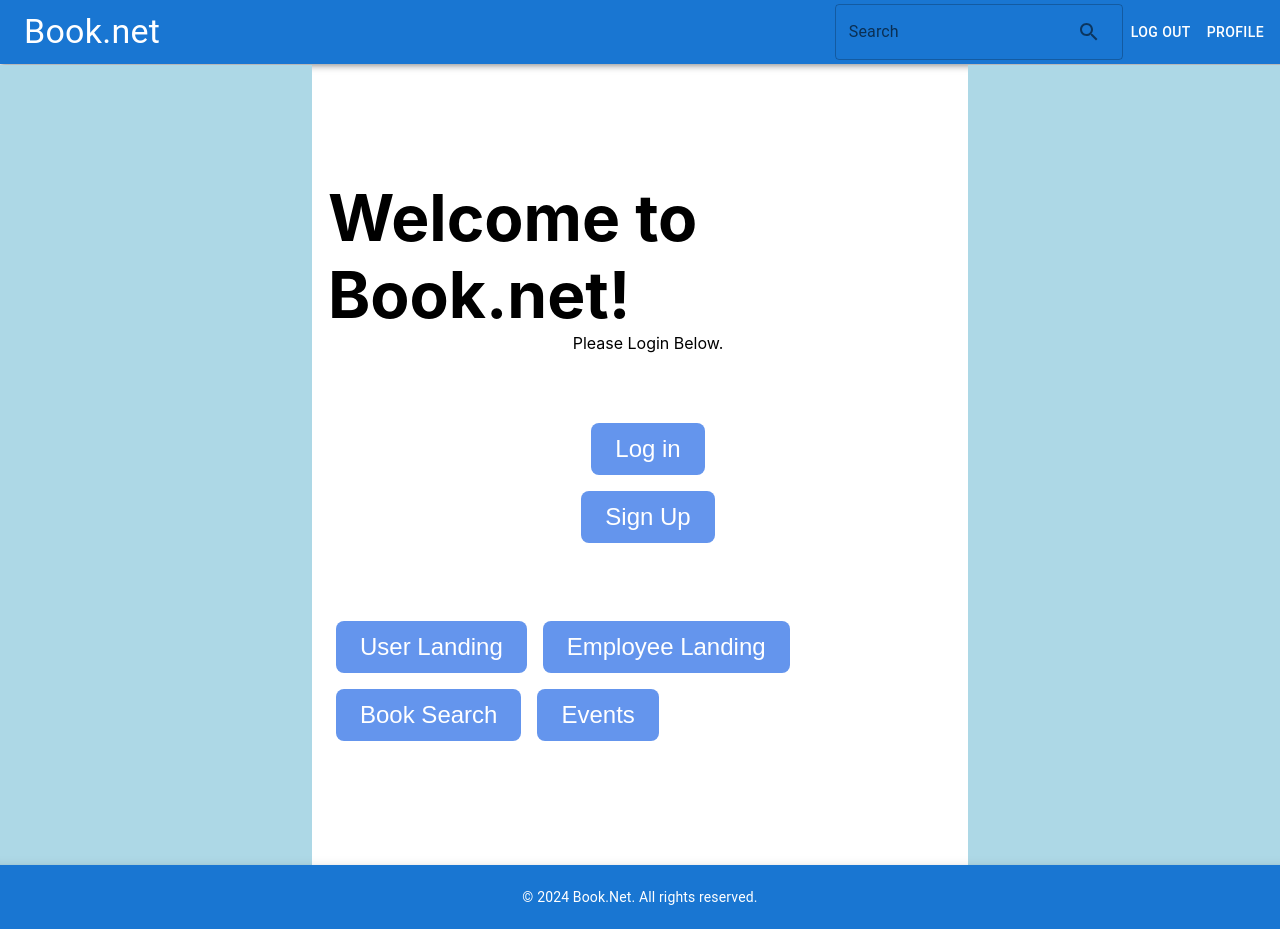
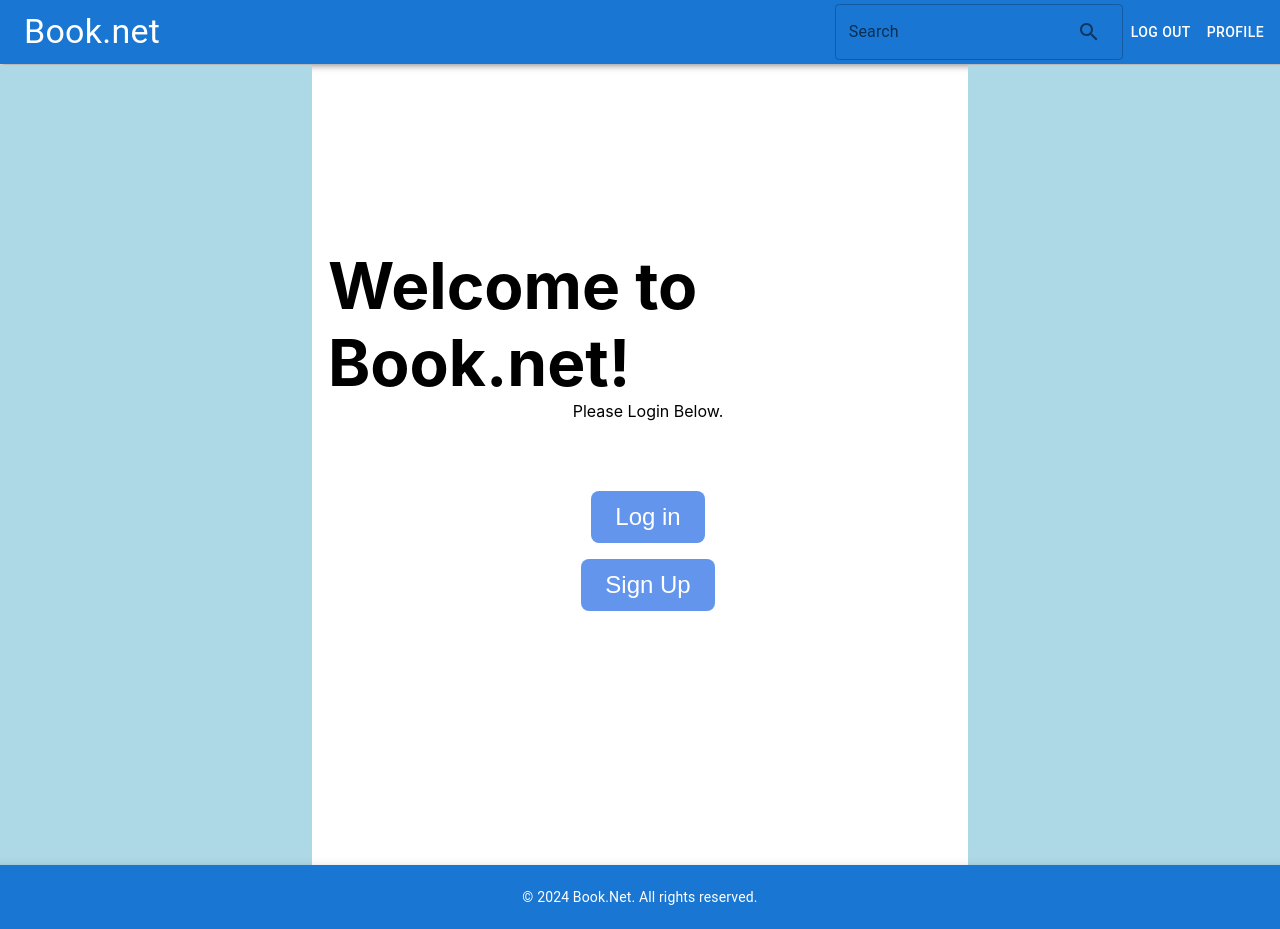
Before and after one commit to Blyndone/BookNet, a React (Create React App) app in the folder client/library-frontend/: page / in a window 1280 px wide. Built offline with nearby package versions, Linux system fonts and the light colour scheme.

Commit message:
Added Private Route for Employee only

```diff
--- a/client/library-frontend/src/App.js
+++ b/client/library-frontend/src/App.js
@@ -13,10 +13,12 @@ import CheckoutBook from "./employee/checkoutbook";
 import ReturnBook from "./employee/returnbook";
 import Profile from "./mutual/profile";
 import Events from "./mutual/events";
+import PrivateRoutes from "./utils/PrivateRoutes";
 
 function App() {
   const [loggedIn, setLoggedIn] = useState(false);
   const [email, setEmail] = useState("");
+  const [role, setRole] = useState("");
 
   useEffect(() => {
     // Fetch the user email and token from local storage
@@ -39,6 +41,7 @@ function App() {
       .then(r => {
         setLoggedIn("success" === r.message);
         setEmail(user.email || "");
+        setRole(user.role || ""); // Set the user's role
       });
   }, []);
 
@@ -46,6 +49,32 @@ function App() {
     <div className="App">
       <BrowserRouter>
         <Routes>
+          {/* Admin/Employee routes */}
+          <Route
+                    element={<PrivateRoutes loggedIn={loggedIn} role={role} />}
+                >
+                    {/* Nested routes for admin/employee */}
+                    <Route
+                      path="/emphome"
+                      element={<EmpHome setLoggedIn={setLoggedIn} setEmail={setEmail} />}
+                    />
+                    <Route
+                    path="/editbook"
+                    element={<EditBook setLoggedIn={setLoggedIn} setEmail={setEmail} />}
+                  />
+                  <Route
+                    path="/checkoutbook"
+                    element={
+                      <CheckoutBook setLoggedIn={setLoggedIn} setEmail={setEmail} />
+                    }
+                  />
+                  <Route
+                    path="/returnbook"
+                    element={
+                      <ReturnBook setLoggedIn={setLoggedIn} setEmail={setEmail} />
+                    }
+                  />
+                </Route>
           <Route
             path="/"
             element={
@@ -79,29 +108,9 @@ function App() {
             element={<Profile setLoggedIn={setLoggedIn} setEmail={setEmail} />}
           />
           <Route
-            path="/emphome"
-            element={<EmpHome setLoggedIn={setLoggedIn} setEmail={setEmail} />}
-          />
-          <Route
             path="/booksearch"
             element={
               <BookSearch setLoggedIn={setLoggedIn} setEmail={setEmail} />
-            }
-          />
-          <Route
-            path="/editbook"
-            element={<EditBook setLoggedIn={setLoggedIn} setEmail={setEmail} />}
-          />
-          <Route
-            path="/checkoutbook"
-            element={
-              <CheckoutBook setLoggedIn={setLoggedIn} setEmail={setEmail} />
-            }
-          />
-          <Route
-            path="/returnbook"
-            element={
-              <ReturnBook setLoggedIn={setLoggedIn} setEmail={setEmail} />
             }
           />
           <Route
--- a/client/library-frontend/src/component/header.js
+++ b/client/library-frontend/src/component/header.js
@@ -19,6 +19,7 @@ const Header = props => {
       props.setLoggedIn(false);
     } else {
       navigate("/login");
+      localStorage.removeItem("user");
     }
   };
 
--- a/client/library-frontend/src/home.js
+++ b/client/library-frontend/src/home.js
@@ -77,32 +77,6 @@ const Home = props => {
                   </div>
                 : <div />}
             </div>
-            <div>
-              <input
-                className={"inputButton"}
-                type="button"
-                onClick={() => Nav("/userhome")}
-                value={"User Landing"}
-              />
-              <input
-                className={"inputButton"}
-                type="button"
-                onClick={() => Nav("/emphome")}
-                value={"Employee Landing"}
-              />
-              <input
-                className={"inputButton"}
-                type="button"
-                onClick={() => Nav("/booksearch")}
-                value={"Book Search"}
-              />
-              <input
-                className={"inputButton"}
-                type="button"
-                onClick={() => Nav("/events")}
-                value={"Events"}
-              />
-            </div>
           </div>
         </Grid>
         <SideBar />
--- a/client/library-frontend/src/login.js
+++ b/client/library-frontend/src/login.js
@@ -20,6 +20,7 @@ const Login = (props) => {
     const [password, setPassword] = useState("")
     const [emailError, setEmailError] = useState("")
     const [passwordError, setPasswordError] = useState("")
+    const [role, setRole] = useState("")
 
     const navigate = useNavigate();
     const defaultTheme = createTheme();
@@ -111,10 +112,15 @@ const Login = (props) => {
         .then(r => r.json())
         .then(r => {
             if ('success' === r.message) {
-                localStorage.setItem("user", JSON.stringify({email, token: r.token}))
+                localStorage.setItem("user", JSON.stringify({email, role: r.role ,token: r.token}))
                 props.setLoggedIn(true)
                 props.setEmail(email)
-                navigate("/home")
+                setRole(r.role)
+                if(role === "employee"){
+                  navigate("/emphome")
+                }else{
+                  navigate("/home")
+                }
             } else {
                 window.alert("Wrong email or password")
             }
--- a/client/library-frontend/src/signUp.js
+++ b/client/library-frontend/src/signUp.js
@@ -121,10 +121,14 @@ const SignUp = (props) => {
       .then(r => r.json())
       .then(r => {
           if ('success' === r.message) {
-              localStorage.setItem("user", JSON.stringify({email, token: r.token}))
+              localStorage.setItem("user", JSON.stringify({email, role: r.role, token: r.token}))
               props.setLoggedIn(true)
               props.setEmail(email)
-              navigate("/home")
+              if(role === "employee"){
+                navigate("/emphome")
+              }else{
+                navigate("/home")
+              }
           } else {
               window.alert("Wrong email or password")
           }
--- /dev/null
+++ b/client/library-frontend/src/utils/PrivateRoutes.js
@@ -0,0 +1,12 @@
+import { Outlet, Navigate } from 'react-router-dom'
+
+const PrivateRoutes = ({ isLoggedIn, role }) => {
+    const allowedRoles = ['admin', 'employee'];
+    const isAuthenticated = isLoggedIn && allowedRoles.includes(role);
+
+    return(
+        isAuthenticated ? <Outlet /> : <Navigate to="/login" />
+    )
+}
+
+export default PrivateRoutes
```
Also changed, not shown: 1 other file (tests, documents, lock files or other folders).
